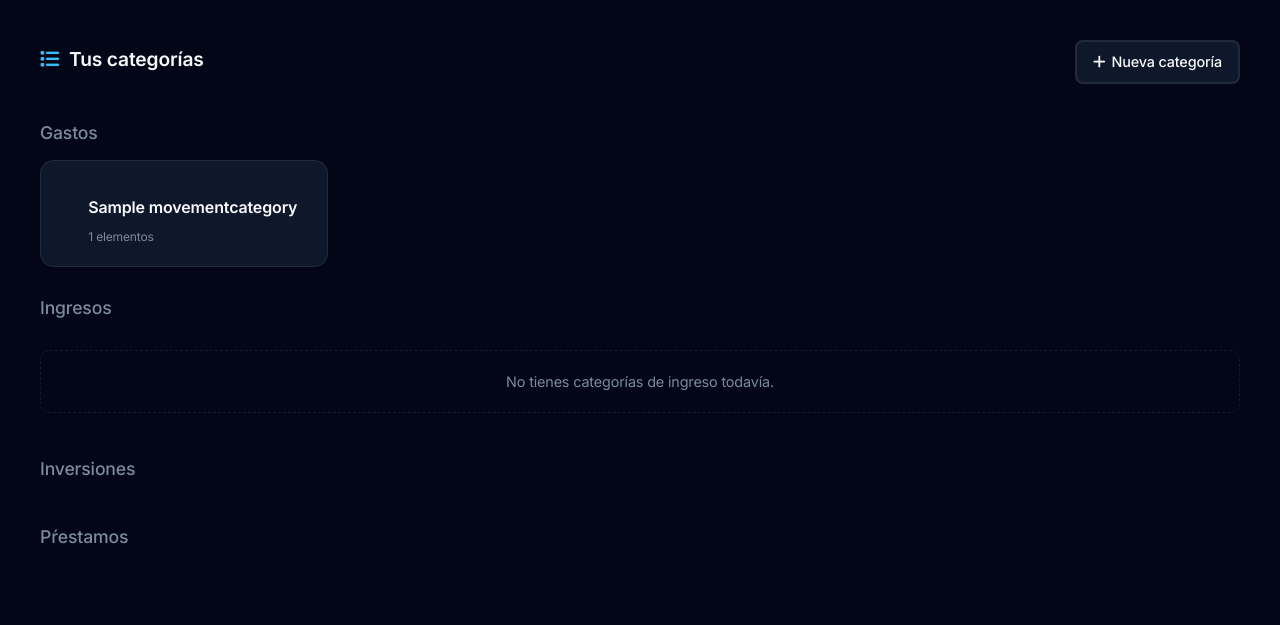
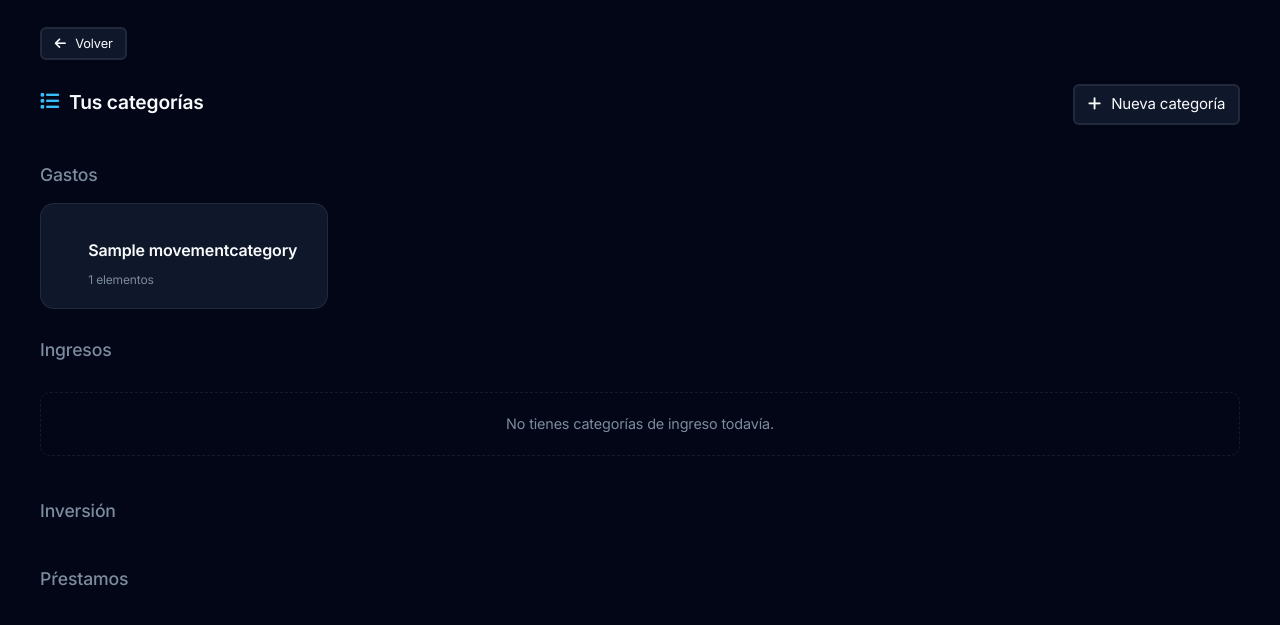
Before and after one commit to jesuslj0/facturia, a Django app: page /finance/categories in a window 1280 px wide. Shown: the part 94-719 px from the top of the page. Run offline with Django 5.2, Linux system fonts and the light colour scheme; a user stored in the database is signed in; tables that the repository leaves empty hold one stand-in row (values such as "Sample post").

Commit message:
Retoques visuales de botones y margenes, cambiando redirect a Volver

```diff
--- a/finance/views.py
+++ b/finance/views.py
@@ -88,7 +88,6 @@ class FinancialMovementDeleteView(LoginRequiredMixin, DeleteView):
 class MovementCategoryListView(LoginRequiredMixin, ListView):
     model = MovementCategory
     template_name = "private/finance/category_list.html"
-    context_object_name = "categories"
 
     def get_queryset(self):
         return MovementCategory.objects.filter(
@@ -108,7 +107,7 @@ class MovementCategoryCreateView(LoginRequiredMixin, CreateView):
     model = MovementCategory
     template_name = "private/finance/category_form.html"
     form_class = MovementCategoryForm
-    success_url = "/finance/movements"
+    success_url = reverse_lazy("finance:categories")
 
     def get_queryset(self):
         return MovementCategory.objects.filter(
--- a/static/css/finance/category_form.css
+++ b/static/css/finance/category_form.css
@@ -112,6 +112,10 @@
   font-size: 0.8rem;
 }
 
+.btn i {
+  margin-right: 6px;
+}
+
 .form-actions {
   margin-top: 10px;
 }
--- a/static/css/finance/category_list.css
+++ b/static/css/finance/category_list.css
@@ -1,8 +1,10 @@
+
 .page-header {
   width: 100%;
   display: flex;
   align-items: center;
   justify-content: space-between;
+  margin-top: 20px;
 }
 
 .page-title {
@@ -92,25 +94,12 @@
 
 /* BOTON NUEVA CATEGORIA */
 
-.btn {
-    display: inline-flex;
-    align-items: center;
-    justify-content: center;
-    padding: 9px 16px;
-    border-radius: 8px;
-    font-size: 0.9rem;
-    font-weight: 500;
-    text-decoration: none;
-    transition: 0.15s ease;
-    cursor: pointer;
-}
-
 .btn-primary {
-    text-decoration: none;
+  text-decoration: none;
 }
 
 .btn i {
-    margin-right: 6px;
+  margin-right: 6px;
 }
 
 .empty-state {
@@ -122,3 +111,8 @@
   border-radius: 10px;
   text-align: center;
 }
+
+.btn-back {
+  margin-bottom: 20px;
+  font-size: 0.8rem;
+}
--- a/templates/private/finance/category_form.html
+++ b/templates/private/finance/category_form.html
@@ -5,7 +5,7 @@
     <link rel="stylesheet" type="text/css" href="{% static 'css/finance/category_form.css' %}">
 {% endblock %}
 {% block content %}
-    <a href="{% url 'finance:movements' %}" class="btn btn-secondary btn-sm"><i class="fa-solid fa-arrow-left"></i> Volver</a>
+    <a href="{% url 'finance:categories' %}" class="btn btn-secondary btn-sm"><i class="fa-solid fa-arrow-left"></i> Volver</a>
     <div class="category-header">
         {% if object %}
             <i class="{{ object.icon }} category-icon" style="color: {{ object.color }}"></i>
--- a/templates/private/finance/category_list.html
+++ b/templates/private/finance/category_list.html
@@ -5,6 +5,7 @@
     <link rel="stylesheet" type="text/css" href="{% static 'css/finance/category_list.css' %}">
 {% endblock %}
 {% block content %}
+<a href="{% url 'finance:movements' %}" class="btn btn-primary btn-back"><i class="fa-solid fa-arrow-left"></i> Volver</a>
 <div class="page-header">
     <h1 class="page-title"><i class="fa-solid fa-list"></i> Tus categorías</h1>
     <a href="{% url 'finance:new_category' %}" class="btn btn-primary">
@@ -52,7 +53,7 @@
     {% endfor %}
 </div>
 
-<h2 class="section-title">Inversiones</h2>
+<h2 class="section-title">Inversión</h2>
 <div class="category-grid">
     {% for category in investment_categories %}
         <a href="{% url 'finance:edit_category' category.pk %}"
```
